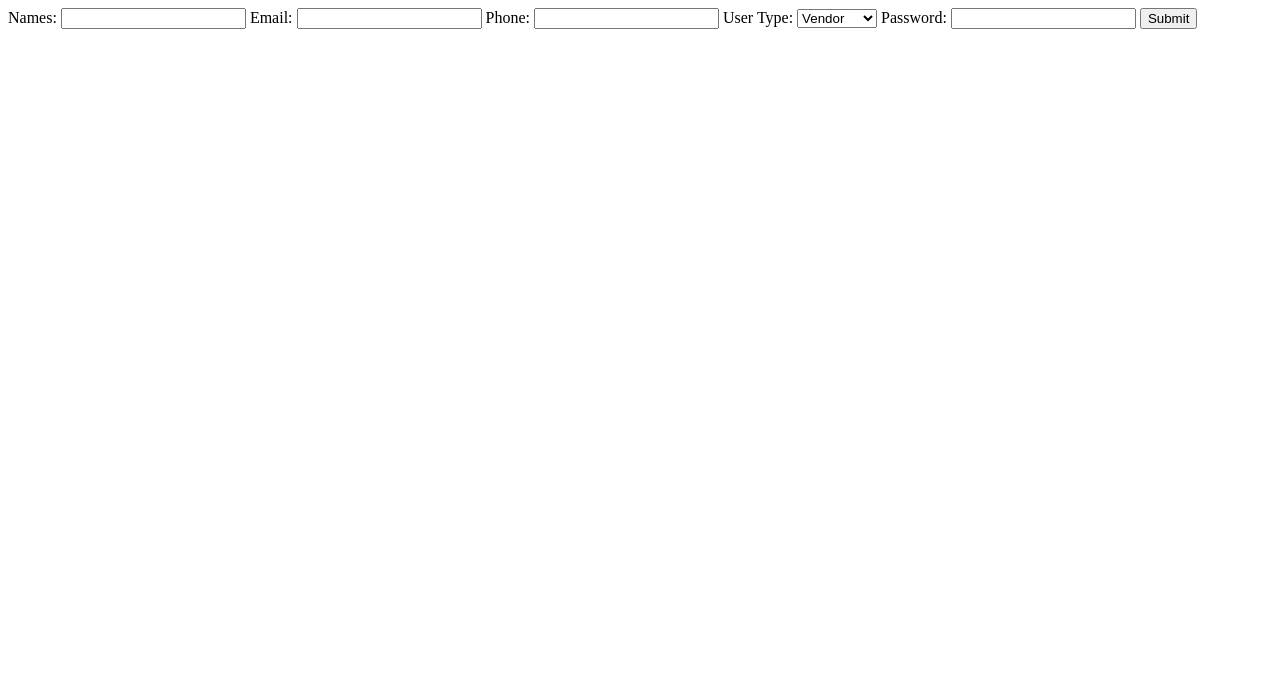
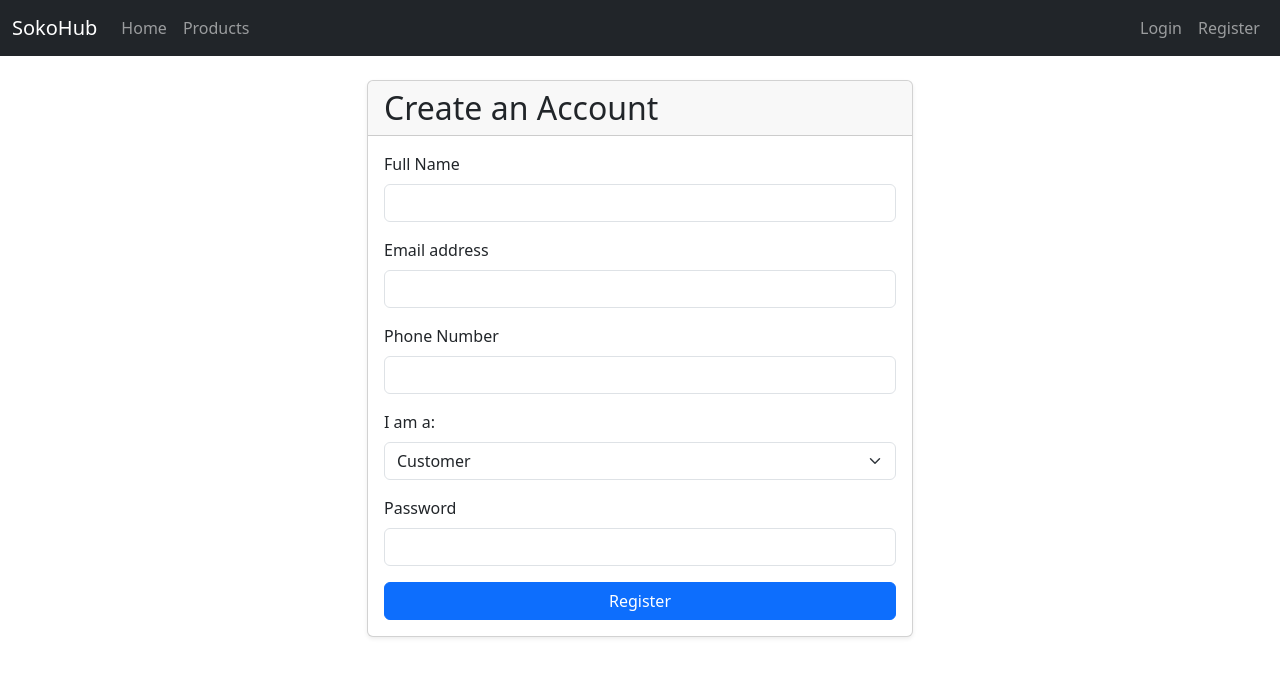
Before and after one commit to itbienvenu/sokohub, a Django app: page /accounts/ in a window 1280 px wide. Shown: the top 677 px of the page. Run offline with Django 5.2, Linux system fonts and the light colour scheme.

Commit message:
Creating the ui for login and register

```diff
--- a/sokohub/templates/account/registration.html
+++ b/sokohub/templates/account/registration.html
@@ -1,23 +1,44 @@
-<form method="POST">
-    {% csrf_token %}
+{% extends 'base.html' %}
 
-    <label for="name">Names:</label>
-    <input type="text" id="name" name="user_name">
+{% block title %}Register - SokoHub{% endblock %}
 
-    <label for="email">Email:</label>
-    <input type="email" id="email" name="user_email">
-
-     <label for="phone">Phone: </label>
-    <input type="text" id="phone" name='user_phone_number' />
-
-    User Type: <select name="user_role">
-        <option value="vendor">Vendor</option>
-        <option value="customer">Customer</option>
-    </select>
-
-    <label for="password">Password: </label>
-    <input type="text" id="password" name='user_password' />
-
-
-    <button type="submit">Submit</button>
-</form>
+{% block content %}
+<div class="row justify-content-center">
+    <div class="col-md-6">
+        <div class="card shadow-sm">
+            <div class="card-header">
+                <h2 class="mb-0">Create an Account</h2>
+            </div>
+            <div class="card-body">
+                <form method="POST">
+                    {% csrf_token %}
+                    <div class="mb-3">
+                        <label for="name" class="form-label">Full Name</label>
+                        <input type="text" class="form-control" id="name" name="user_name" required>
+                    </div>
+                    <div class="mb-3">
+                        <label for="email" class="form-label">Email address</label>
+                        <input type="email" class="form-control" id="email" name="user_email" required>
+                    </div>
+                    <div class="mb-3">
+                        <label for="phone" class="form-label">Phone Number</label>
+                        <input type="text" class="form-control" id="phone" name='user_phone_number' required />
+                    </div>
+                    <div class="mb-3">
+                        <label for="user_role" class="form-label">I am a:</label>
+                        <select class="form-select" name="user_role" id="user_role">
+                            <option value="customer" selected>Customer</option>
+                            <option value="vendor">Vendor</option>
+                        </select>
+                    </div>
+                    <div class="mb-3">
+                        <label for="password" class="form-label">Password</label>
+                        <input type="password" class="form-control" id="password" name='user_password' required />
+                    </div>
+                    <button type="submit" class="btn btn-primary w-100">Register</button>
+                </form>
+            </div>
+        </div>
+    </div>
+</div>
+{% endblock %}
--- /dev/null
+++ b/sokohub/templates/base.html
@@ -0,0 +1,97 @@
+{% load static %}
+<!DOCTYPE html>
+<html lang="en">
+<head>
+    <meta charset="UTF-8">
+    <meta name="viewport" content="width=device-width, initial-scale=1.0">
+    <title>{% block title %}SokoHub{% endblock %}</title>
+    <!-- Bootstrap CSS -->
+    <link href="https://cdn.jsdelivr.net/npm/bootstrap@5.3.2/dist/css/bootstrap.min.css" rel="stylesheet" integrity="sha384-T3c6CoIi6uLrA9TneNEoa7RxnatzjcDSCmG1MXxSR1GAsXEV/Dwwykc2MPK8M2HN" crossorigin="anonymous">
+
+    {% block extra_head %}{% endblock %}
+</head>
+<body>
+
+    <nav class="navbar navbar-expand-lg navbar-dark bg-dark">
+        <div class="container-fluid">
+            <a class="navbar-brand" href="/">SokoHub</a>
+            <button class="navbar-toggler" type="button" data-bs-toggle="collapse" data-bs-target="#navbarSupportedContent" aria-controls="navbarSupportedContent" aria-expanded="false" aria-label="Toggle navigation">
+                <span class="navbar-toggler-icon"></span>
+            </button>
+            <div class="collapse navbar-collapse" id="navbarSupportedContent">
+                <ul class="navbar-nav me-auto mb-2 mb-lg-0">
+                    {% if user.is_authenticated %}
+                        {# --- Logged-in Users --- #}
+
+                        {# Common for all logged-in users #}
+                        <li class="nav-item">
+                            <a class="nav-link {% if request.path == '/' %}active{% endif %}" href="/">Home</a>
+                        </li>
+
+                        {% if user.role == 'vendor' %}
+                            {# --- Vendor Links --- #}
+                            <li class="nav-item">
+                                <a class="nav-link {% if 'dashboard' in request.path %}active{% endif %}" href="#">Dashboard</a>
+                            </li>
+                            <li class="nav-item">
+                                <a class="nav-link {% if 'my-products' in request.path %}active{% endif %}" href="#">My Products</a>
+                            </li>
+                            <li class="nav-item">
+                                <a class="nav-link {% if 'orders' in request.path %}active{% endif %}" href="#">Orders</a>
+                            </li>
+
+                        {% else %}
+                            {# --- Customer Links (default for logged-in) --- #}
+                            <li class="nav-item">
+                                <a class="nav-link {% if 'products' in request.path %}active{% endif %}" href="{% url 'products' %}">Products</a>
+                            </li>
+                            <li class="nav-item">
+                                <a class="nav-link {% if 'my-orders' in request.path %}active{% endif %}" href="{% url 'my_orders' %}">My Orders</a>
+                            </li>
+                        {% endif %}
+
+                    {% else %}
+                        {# --- Logged-out Users --- #}
+                        <li class="nav-item">
+                            <a class="nav-link {% if request.path == '/' %}active{% endif %}" href="/">Home</a>
+                        </li>
+                        <li class="nav-item">
+                            <a class="nav-link {% if 'products' in request.path %}active{% endif %}" href="#">Products</a>
+                        </li>
+                    {% endif %}
+                </ul>
+
+                <ul class="navbar-nav ms-auto mb-2 mb-lg-0">
+                    {% if user.is_authenticated %}
+                        <li class="nav-item dropdown">
+                            <a class="nav-link dropdown-toggle" href="#" id="navbarDropdown" role="button" data-bs-toggle="dropdown" aria-expanded="false">
+                                Welcome, {{ user.name|default:user.username }}
+                            </a>
+                            <ul class="dropdown-menu dropdown-menu-end" aria-labelledby="navbarDropdown">
+                                <li><a class="dropdown-item" href="{% url 'logout' %}">Logout</a></li>
+                            </ul>
+                        </li>
+                    {% else %}
+                        <li class="nav-item">
+                            <a class="nav-link {% if 'login' in request.path %}active{% endif %}" href="#">Login</a>
+                        </li>
+                        <li class="nav-item">
+                            <a class="nav-link {% if 'register' in request.path %}active{% endif %}" href="#">Register</a>
+                        </li>
+                    {% endif %}
+                </ul>
+            </div>
+        </div>
+    </nav>
+
+    <main class="container mt-4">
+        {% block content %}
+        {% endblock %}
+    </main>
+
+    <!-- Bootstrap JS Bundle with Popper -->
+    <script src="https://cdn.jsdelivr.net/npm/bootstrap@5.3.2/dist/js/bootstrap.bundle.min.js" integrity="sha384-C6RzsynM9kWDrMNeT87bh95OGNyZPhcTNXj1NW7RuBCsyN/o0jlpcV8Qyq46cDfL" crossorigin="anonymous"></script>
+
+    {% block extra_scripts %}{% endblock %}
+</body>
+</html>
```
Also changed, not shown: sokohub/templates/account/login.html (+27 -10 lines), sokohub/templates/account/test.html (+12 -7 lines).
